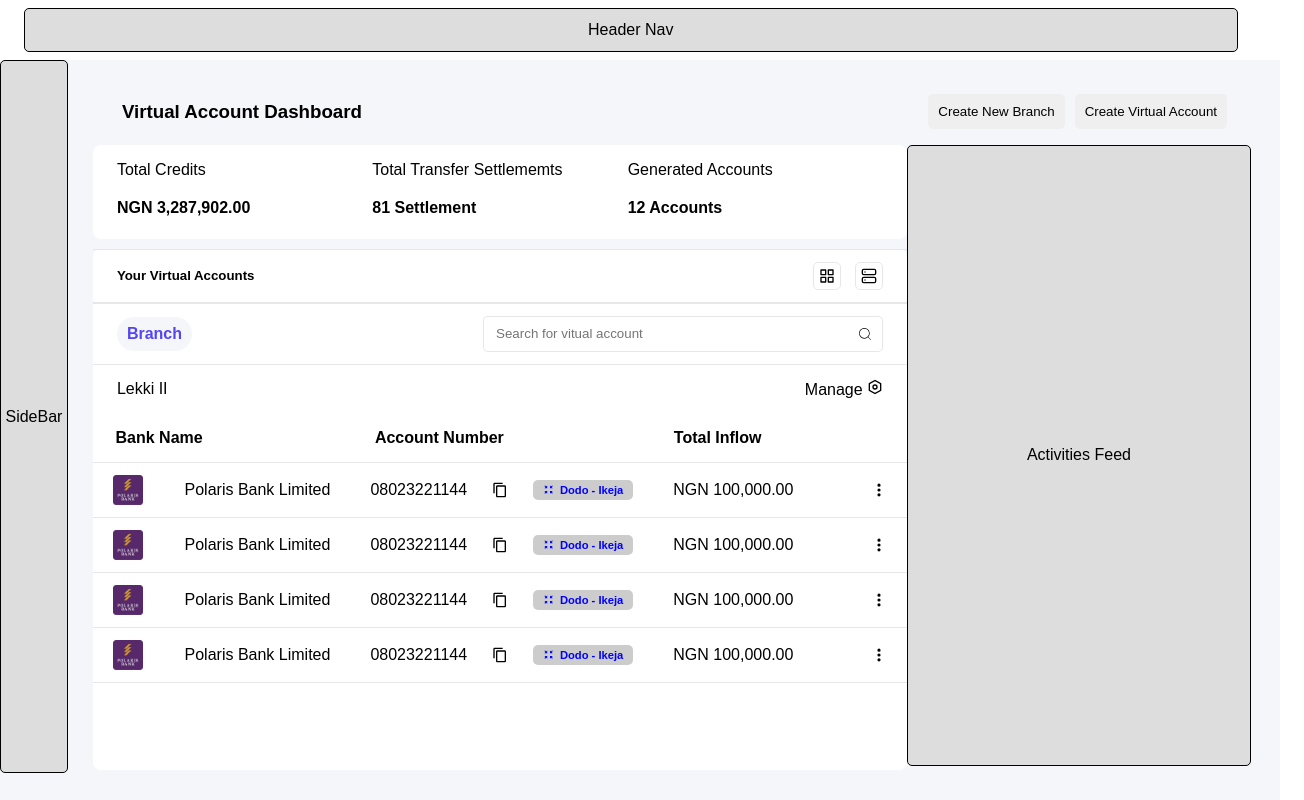
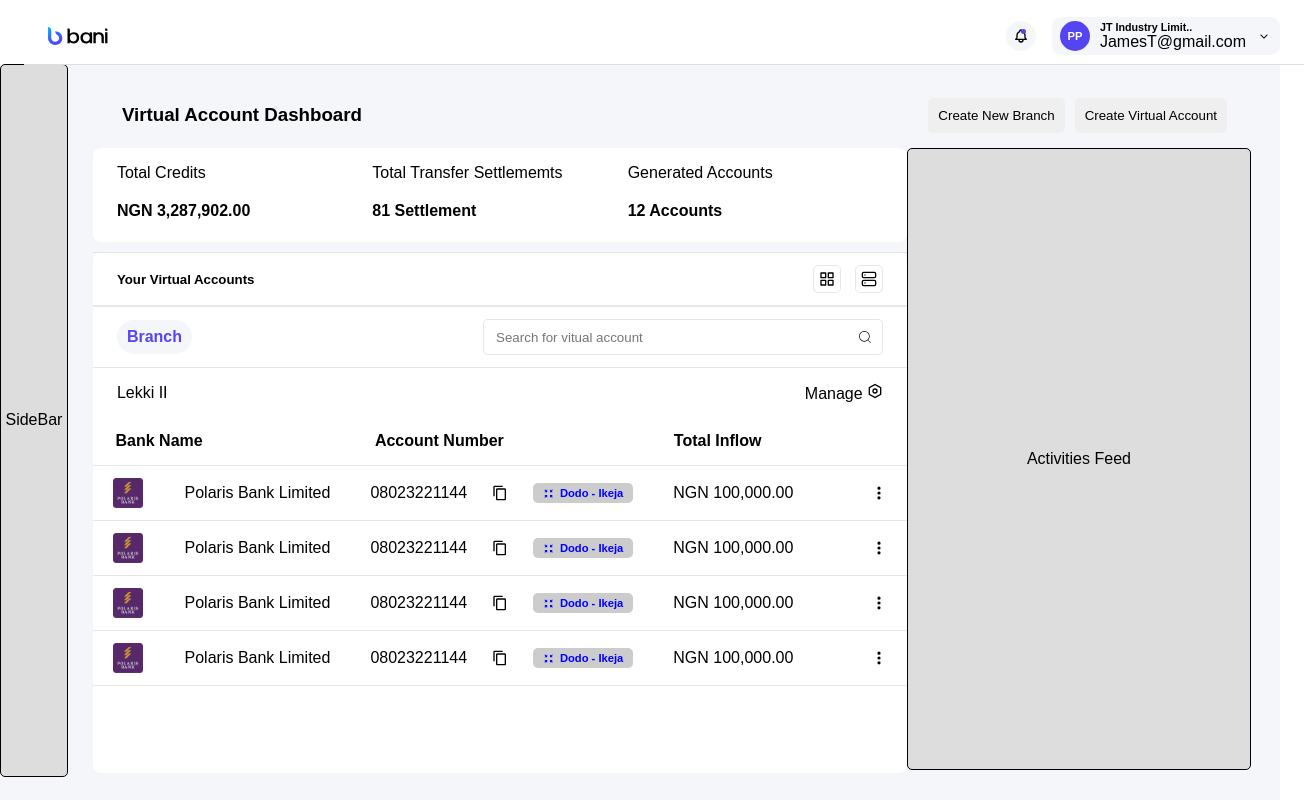
Before and after one commit to thedevprincee/bani_project, a React (Vite) app in the folder client/: page / in a window 1280 px wide. Shown: the whole page, 1304 px wide, since content can reach past the window. Built offline with nearby package versions, Linux system fonts and the light colour scheme.

Commit message:
Nav done

```diff
--- /dev/null
+++ b/client/src/components/elements/nav/Nav.jsx
@@ -0,0 +1,36 @@
+import React from 'react'
+import Image from '../../atoms/img/Image'
+import Text from '../../atoms/text/Text'
+import NavWrapper, { NavFlexColumn, NavIcon, NavIconNotify, NavLeftLayout, NavLogoWrapper, NavUserDDIcon, NavUserDp, NavUserLayout } from './Nav.styles'
+import logo from '../../../assets/logo.svg'
+import {HiOutlineBell} from 'react-icons/hi'
+import {RxCaretDown} from 'react-icons/rx'
+
+
+const Nav = () => {
+  return (
+    <NavWrapper>
+        <NavLogoWrapper>
+            <Image src={logo} width="100%" />
+        </NavLogoWrapper>
+        <NavLeftLayout>
+            <NavIcon>
+                <HiOutlineBell />
+                <NavIconNotify />
+            </NavIcon>
+            <NavUserLayout>
+                <NavUserDp>PP</NavUserDp>
+                <NavFlexColumn>
+                    <Text type="h6">JT Industry Limit..</Text>
+                    <Text type="p">JamesT@gmail.com</Text>
+                </NavFlexColumn>
+                <NavUserDDIcon>
+                    <RxCaretDown />
+                </NavUserDDIcon>
+            </NavUserLayout>
+        </NavLeftLayout>
+    </NavWrapper>
+  )
+}
+
+export default Nav
--- /dev/null
+++ b/client/src/components/elements/nav/Nav.styles.jsx
@@ -0,0 +1,116 @@
+import styled from "styled-components"
+
+const NavWrapper = styled.div`
+    width:100vw;
+    display: flex;
+    justify-content: space-between;
+    align-items: center;
+    padding: 0;
+    -webkit-box-align: center;
+    font-family: Poppins, sans-serif;
+    border-bottom: 1.5px solid rgb(222, 222, 227);
+    @media screen and (min-width:990px) {
+        padding: 8px 24px;
+    }
+`
+
+export const NavLogoWrapper = styled.div`
+    width: 60px;
+    height: 40px;
+    display: flex;
+    justify-content: center;
+    align-items: center;
+`
+
+export const NavLeftLayout = styled.div`
+    display: flex;
+    justify-content: center;
+    align-items: center;
+    -webkit-box-pack: start;
+    place-content: stretch flex-start;
+    -webkit-box-align: center;
+    align-items: center;
+    order: 0;
+    -webkit-box-flex: 0;
+    flex: 0 1 auto;
+    align-self: auto;
+    height: auto;
+    margin: 0px;
+    padding: 0px;
+`
+
+export const NavIcon = styled.div`
+    position: relative;
+    background-color: rgb(245, 246, 250);
+    width: 30px;
+    height: 30px;
+    color: #000;
+    border-radius: 50%;
+    display: flex;
+    -webkit-box-align: center;
+    align-items: center;
+    -webkit-box-pack: center;
+    justify-content: center;
+    margin-right: 16px;
+    cursor: pointer;
+`
+
+export const NavIconNotify = styled.div`
+    position: absolute;
+    width: 5px;
+    height: 5px;
+    border-radius: 50%;
+    background-color: rgb(84, 68, 242);
+    top: 8px;
+    left: 15px;
+`
+
+export  const NavUserLayout = styled.div`
+    display: flex;
+    flex-direction: row;
+    -webkit-box-pack: start;
+    place-content: stretch flex-start;
+    -webkit-box-align: center;
+    align-items: center;
+    order: 0;
+    -webkit-box-flex: 0;
+    flex: 0 1 auto;
+    align-self: auto;
+    height: auto;
+    margin: 0px;
+    padding: 4px 8px;
+    background-color: rgb(245, 246, 250);
+    border-radius: 10px;
+    cursor: pointer;
+`
+export const NavUserDp = styled.div`
+    width: 30px;
+    height: 30px;
+    color: rgb(255, 255, 255);
+    background-color: rgb(84, 68, 242);
+    border-radius: 50%;
+    display: flex;
+    -webkit-box-align: center;
+    align-items: center;
+    -webkit-box-pack: center;
+    justify-content: center;
+    margin-right: 10px;
+    font-size: 0.7rem;
+    font-weight: 600;
+`
+
+export const NavFlexColumn = styled.div`
+    display: flex;
+    flex-direction: column;
+    justify-content: space-between;
+    align-items: flex-start;
+    margin-right: 10px;
+`
+
+export const NavUserDDIcon = styled.div`
+    display: flex;
+    justify-content: center;
+    align-items: center;
+`
+
+export default NavWrapper
--- a/client/src/components/pages/dashboard/Dashboard.jsx
+++ b/client/src/components/pages/dashboard/Dashboard.jsx
@@ -14,13 +14,15 @@ import {
  } from './Dashboard.style'
 import Overview from '../../molecules/overview/Overview'
 import VirtualAccount from '../../elements/virtual/VirtualAccount'
+import Nav from '../../elements/nav/Nav'
 
 
 const Dashboard = () => {
   return (
     <DashboadWrapper>
       <HeaderWrapper>
-         <Skeleton type="thumbnail"  children="Header Nav" />
+        <Nav />
+         {/* <Skeleton type="thumbnail"  children="Header Nav" /> */}
       </HeaderWrapper>
       <BodyWrapper>
         <SidebarLayout>
```
